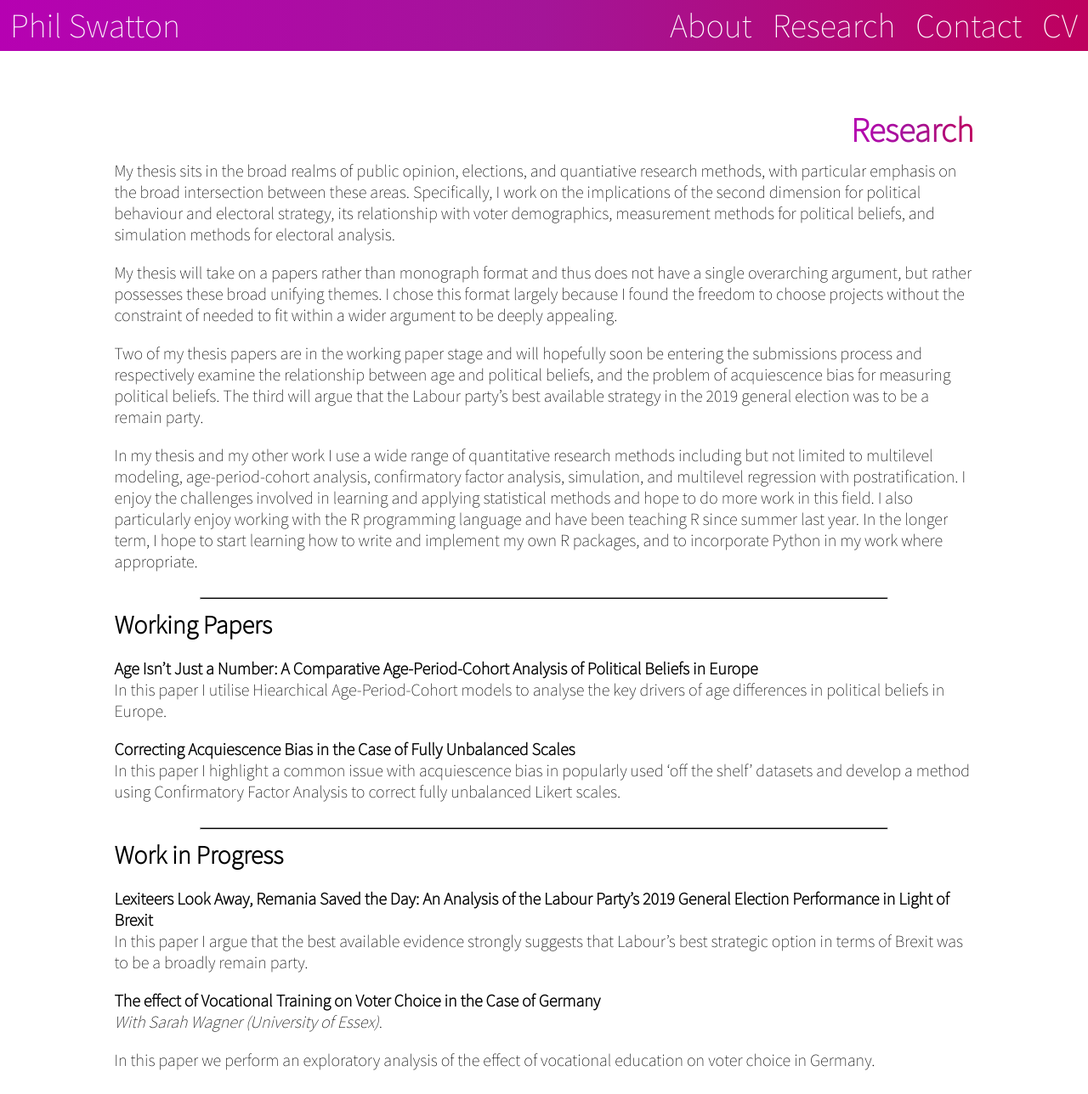
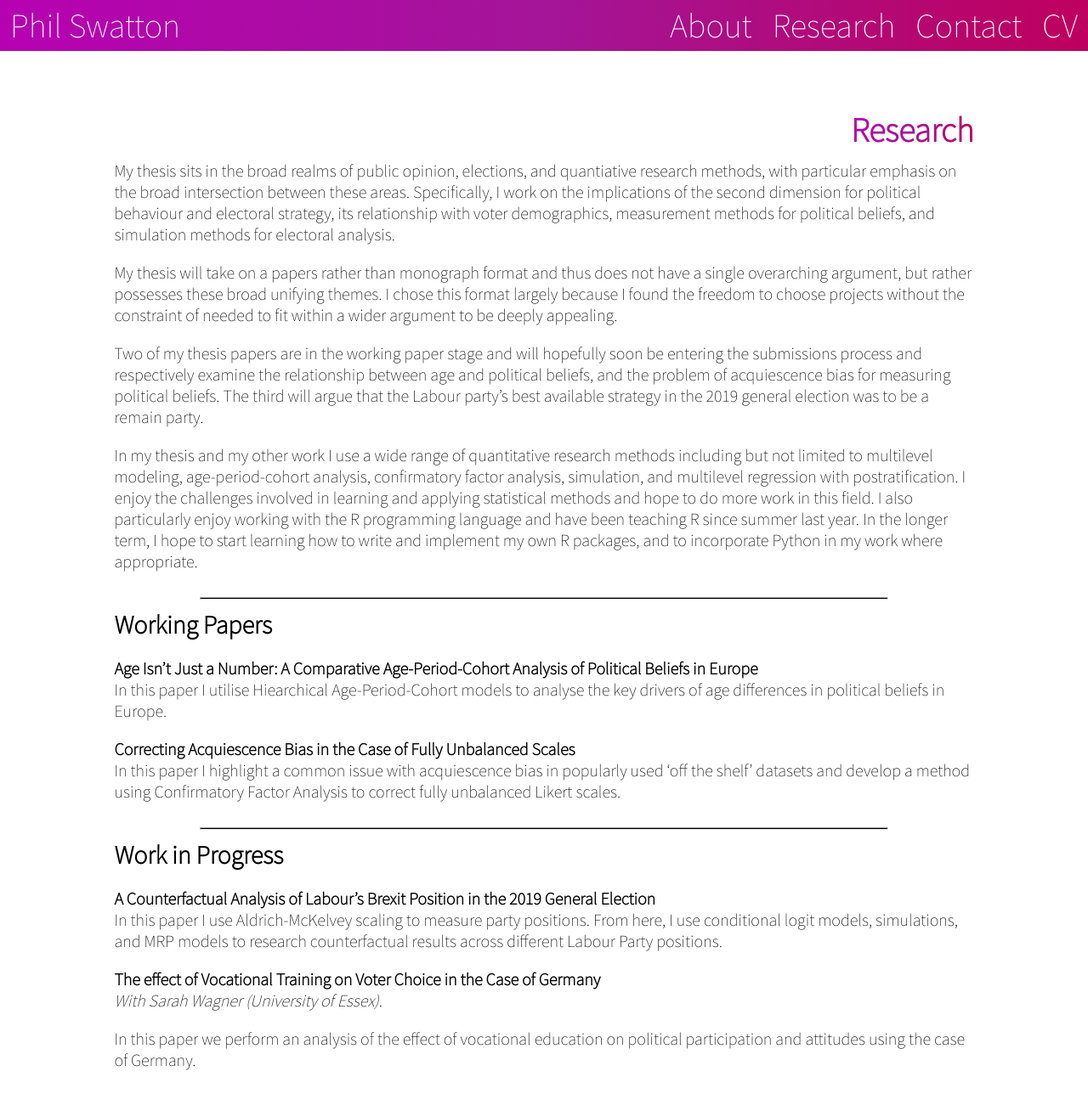
Before and after one commit to philswatton/philswatton.github.io, a Jekyll site: the page built from research.md, in a window 1280 px wide and 1288 px high. Shown: the whole window at 85% size. Built offline with Jekyll 4.4.1, drawn with Linux system fonts in a browser that asks for light colours.

Commit message:
updated vocation description

```diff
--- a/_data/wip.yml
+++ b/_data/wip.yml
@@ -1,6 +1,6 @@
-- title: Lexiteers Look Away, Remania Saved the Day&#58; An Analysis of the Labour Party's 2019 General Election Performance in Light of Brexit
-  desc: In this paper I argue that the best available evidence strongly suggests that Labour's best strategic option in terms of Brexit was to be a broadly remain party.
+- title: A Counterfactual Analysis of Labour's Brexit Position in the 2019 General Election
+  desc: In this paper I use Aldrich-McKelvey scaling to measure party positions. From here, I use conditional logit models, simulations, and MRP models to research counterfactual results across different Labour Party positions.
 - title: The effect of Vocational Training on Voter Choice in the Case of Germany
-  desc: In this paper we perform an exploratory analysis of the effect of vocational education on voter choice in Germany.
+  desc: In this paper we perform an analysis of the effect of vocational education on political participation and attitudes using the case of Germany.
   coauthor: Sarah Wagner
   couni: University of Essex
```
